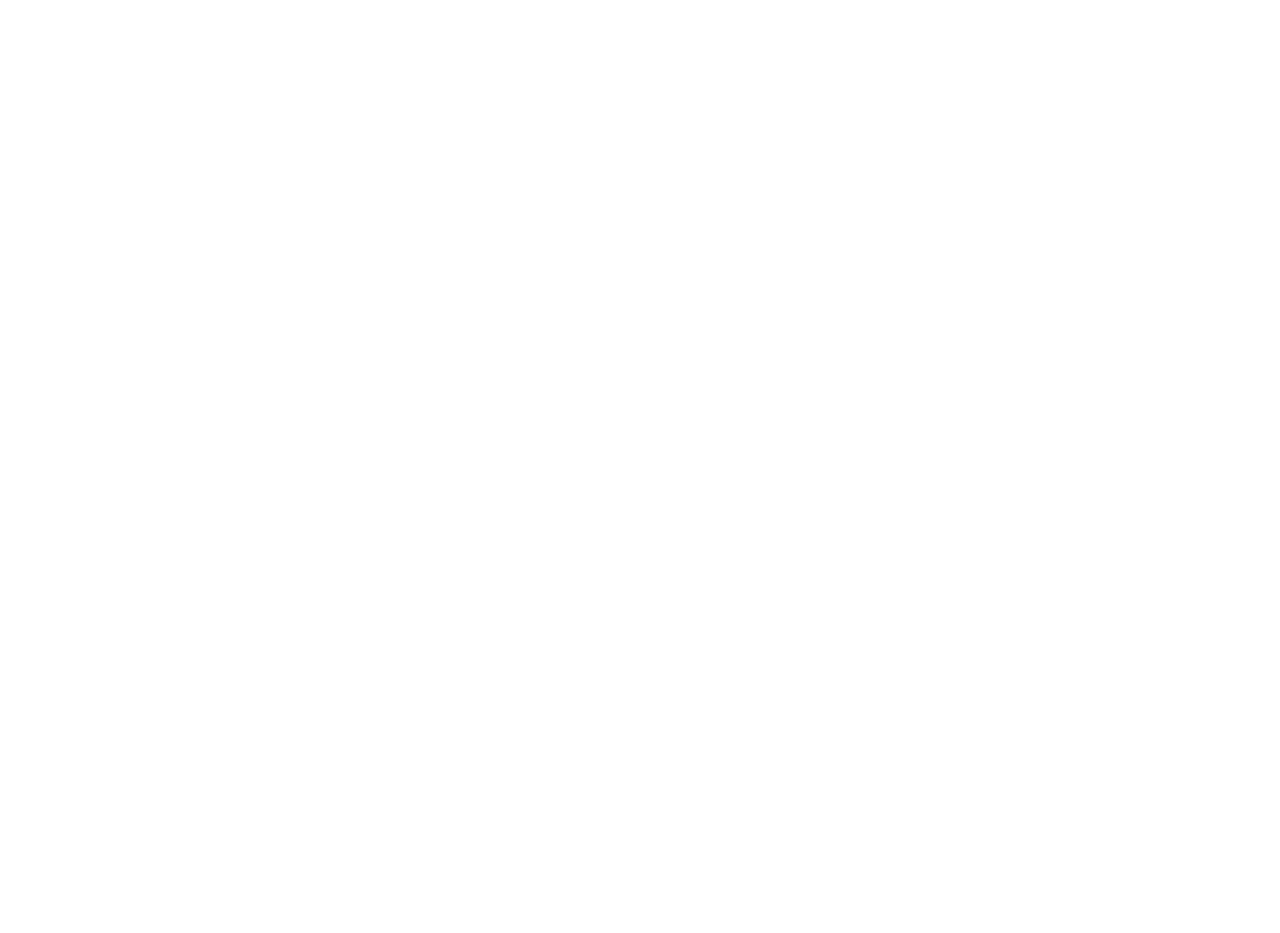
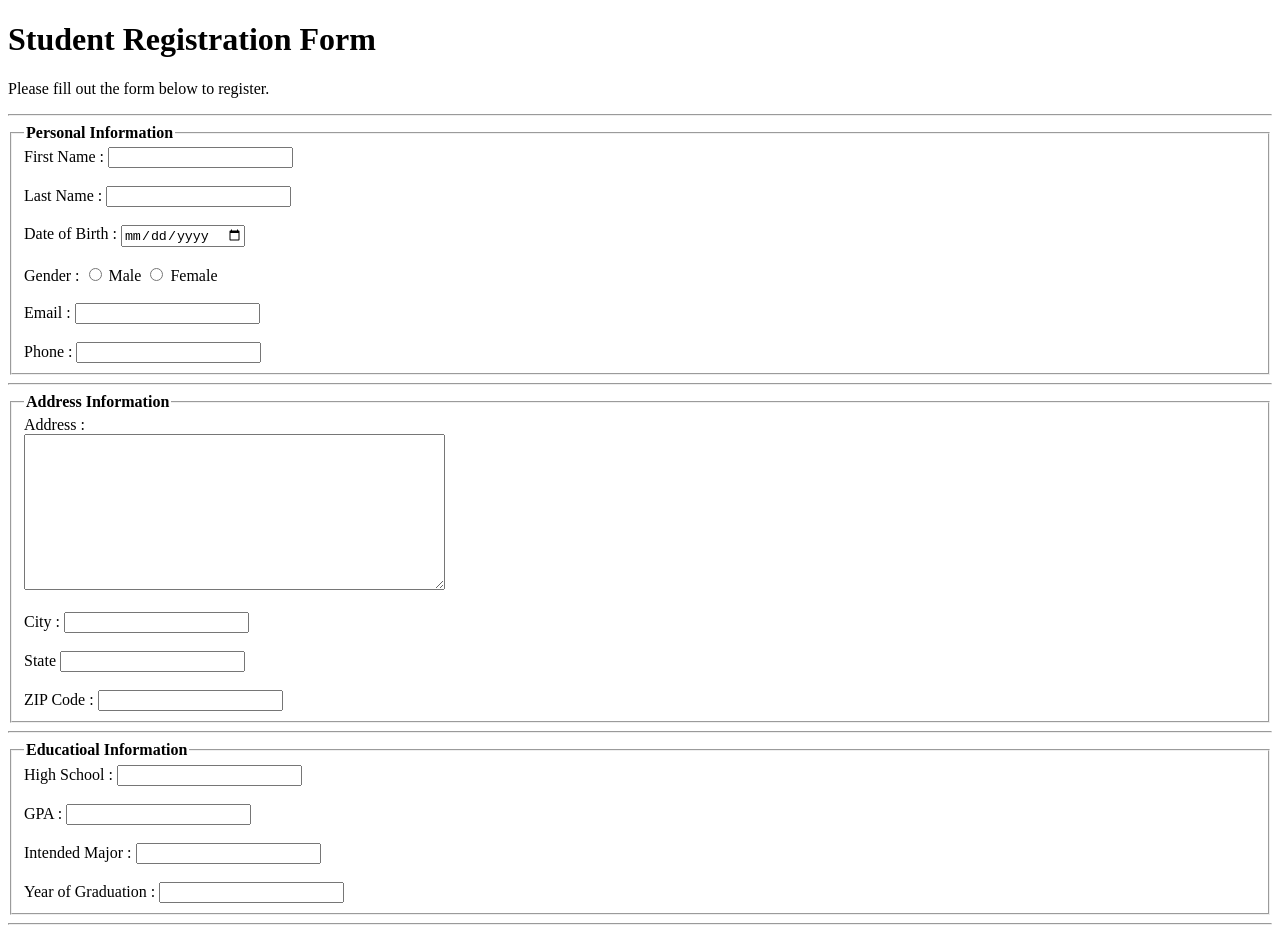
Before and after one commit to codewithnaksh/student-registration-form, a plain HTML site: page index.html in a window 1280 px wide. Before the commit the page ends 800 px from the top, so only its background shows below. Drawn offline with Linux system fonts and the light colour scheme.

Commit message:
half way completed

```diff
--- a/index.html
+++ b/index.html
@@ -6,6 +6,82 @@
     <title>Student Registration Form</title>
 </head>
 <body>
+    <header>
+        <h1>Student Registration Form</h1>
+        <p>Please fill out the form below to register.</p>
+    </header>
+    <hr>
+    <main>
+        <form action="/nowhere">
+            <fieldset>
+                <legend><b>Personal Information</b></legend>
+                <label for="fname">First Name : </label>
+                <input type="text" id="fname" name="firstName">
+                <br>
+                <br>
+                <label for="lname">Last Name : </label>
+                <input type="text" id="lname" name="lastName">
+                <br>
+                <br>
+                <label for="dob">Date of Birth :    </label>
+                <input type="date" name="dob" id="dob">
+                <br>
+                <br>
+                <label>Gender : </label>
+                <input type="radio" name="gender" id="gender" value="male">
+                <label>Male</label>
+                <input type="radio" name="gender" id="gender" value="female">
+                <label>Female</label>
+                <br>
+                <br>
+                <label for="email">Email : </label>
+                <input type="email" name="email" id="email">
+                <br>
+                <br>
+                <label for="phone">Phone : </label>
+                <input type="tel" name="phone" id="phone">
+            </fieldset>
+            <hr>
+            <fieldset>
+                <legend><b>Address Information</b></legend>
+                <label for="address">Address : </label>
+                <br>
+                <textarea name="address" id="address" rows="10" cols="50"></textarea>
+                <br>
+                <br>
+                <label for="city">City : </label>
+                <input type="text" name="city" id="city">
+                <br>
+                <br>
+                <label for="state">State
+                <input type="text" id="state" name="state">
+                <br>
+                <br>
+                <label for="zipcode">ZIP Code : </label>
+                <input type="number" name="zipcode" id="zipcode">
+                </label>
+            </fieldset>
+            <hr>
+            <fieldset>
+                <legend><b>Educatioal Information</b></legend>
+                <label for="hSchool">High School : </label>
+                <input type="text" name="high school" id="hSchool">
+                <br>
+                <br>
+                <label for="gpa">GPA : </label>
+                <input type="number" name="gpa" id="gpa">
+                <br>
+                <br>
+                <label for="major">Intended Major : </label>
+                <input type="text" name="major" id="major">
+                <br>
+                <br>
+                <label for="yog">Year of Graduation : </label>
+                <input type="number" name="year of graduation" id="yog">
+            </fieldset>
+            <hr>
 
+        </form>
+    </main>
 </body>
 </html>
```
